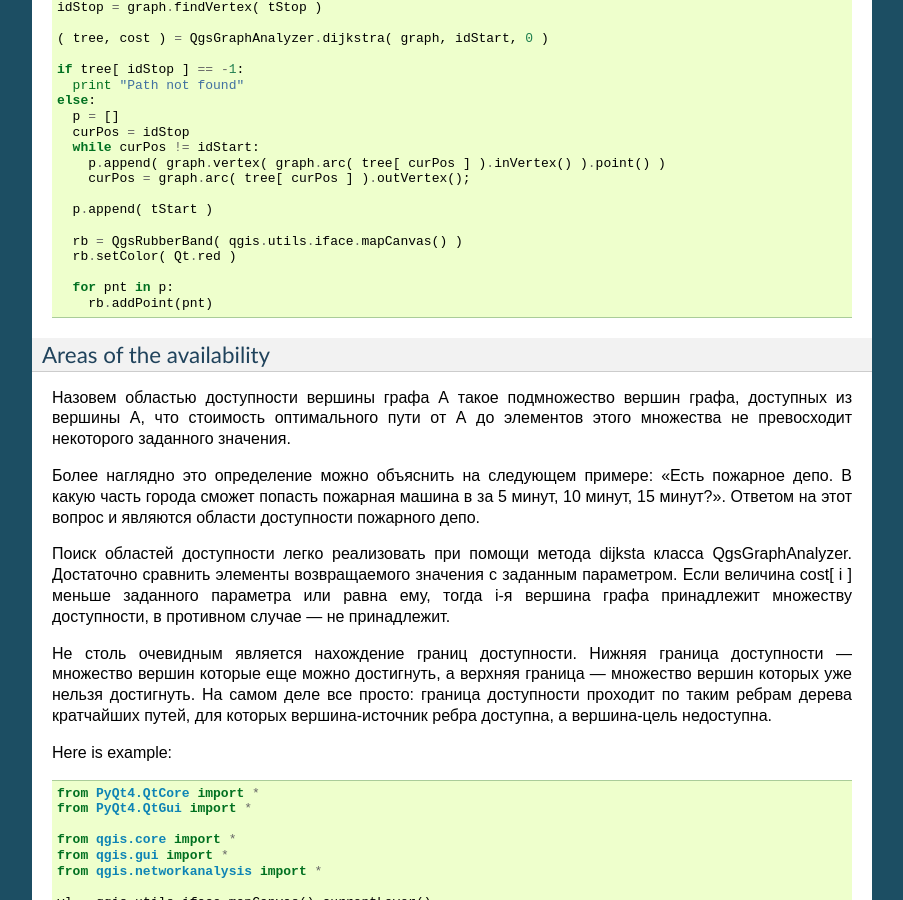
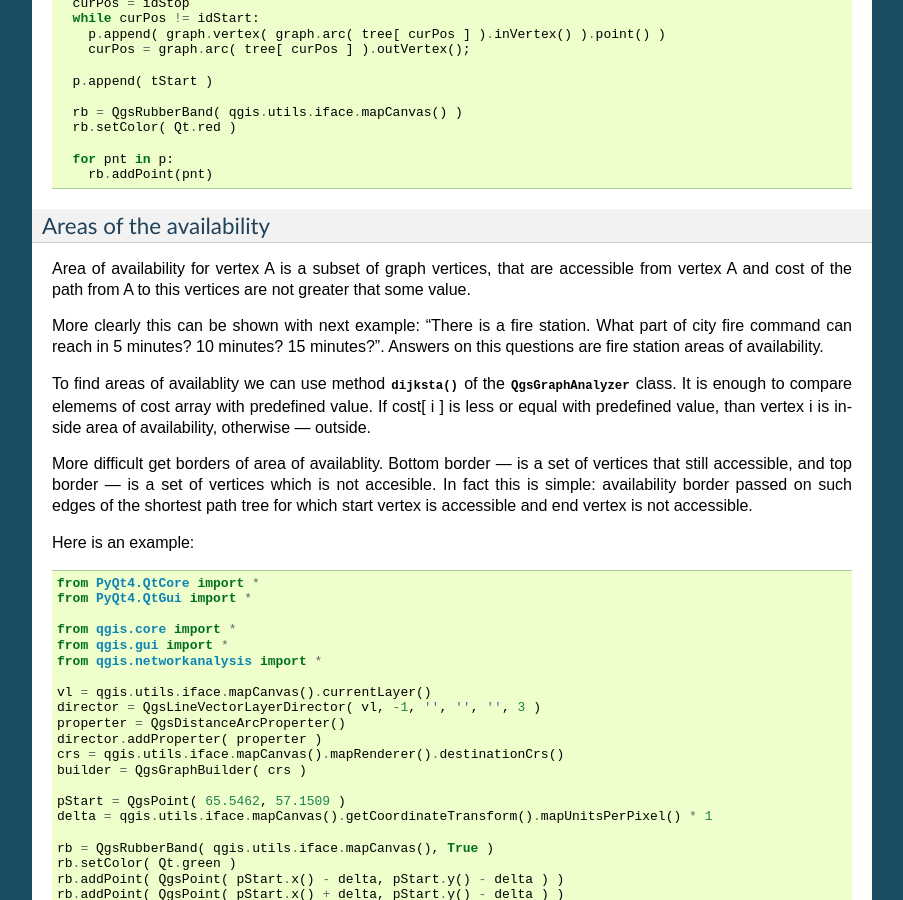
Before and after one commit to slarosa/QGIS-Developer-Cookbook, a Sphinx documentation site: the page built from english_us/source/network-analysis.rst, in a window 1280 px wide and 900 px high, scrolled down 5916 px. Shown: the whole window, without its empty margins (198-1101 px from the left). Built offline with Sphinx 7.4.7, drawn with Linux system fonts in a browser that asks for light colours; some of the changed text lies outside the part shown.

Commit message:
finished network analysis section (needs proofreading)

```diff
--- a/english_us/source/network-analysis.rst
+++ b/english_us/source/network-analysis.rst
@@ -265,36 +265,28 @@
 Finding shortest path
 ^^^^^^^^^^^^^^^^^^^^^
 
-Для получения оптимального маршрута между двумя произвольными точками
-используется следующий подход. Обе точки (начальная A и конечная B)
-«привязываются» к графу на этапе построения, затем при помощи метода
-shortestTree или dijkstra находится дерево кратчайших маршрутов с корнем
-в начальной точке A. В этом же дереве находим конечную точку B и начинаем
-спуск по дереву от точки B к точке А. В общем виде алгоритм можно записать
-так:
+To find optimal path between two points next approach used. Both points
+(start A and end B) are "tied" to graph when it builds. Than using mathods
+:func:`shortestTree` or :func:`dijkstra` we build shortest tree with root
+in the start point A. In same tree we also found end point B and start to
+walk through tree from point B to point A. Whole algorithm can be written
+as::
 
-    присвоим Т = B
-    пока Т != A цикл
-        добавляем в маршрут точку Т
-        берем ребро, которое входит в точку Т
-        находим точку ТТ, из которой это ребро выходит
-        присваиваем Т = ТТ
-    добавляем в маршрут точку А
+    assign Т = B
+    while Т != A
+        add point Т to path
+        get incoming edge for point Т
+        look for point ТТ, that is start point of this edge
+        assign Т = ТТ
+    add point А to path
 
-На этом построение маршрута закончено. Мы получили инвертированный список
-вершин (т.е. вершины идут в обратном порядке, от конечной точки к начальной),
-которые будут посещены при движении по кратчайшему маршруту.
+At this point we have path, in the form of the inverted list of vertices
+(vertices listed in reversed order from end point to start one) that will
+be visited during traveling by this path.
 
-Посмотрите еще раз на дерево кратчайших путей и представьте, что вы можете
-двигаться только против направления стрелочек. При движении из точки №7
-мы рано или поздно попадем в точку №1 (корень дерева) и не сможем двигаться
-дальше.
-
-Вот работающий пример поиска кратчайшего маршрута для Консоли Python QGIS
-(только замените координаты начальной и конечной точки на свои, а также
-выделите слой дорог в списке слоёв карты) с использованием метода shortestTree
-
-::
+Here is sample code for QGIS Python Console (you need to select linestring
+layer in TOC and replace coordinates in code with yours) that used method
+:func:`shortestTree`::
 
   from PyQt4.QtCore import *
   from PyQt4.QtGui import *
@@ -344,9 +336,7 @@
     for pnt in p:
       rb.addPoint(pnt)
 
-А вот пример с использованием метода dikstra
-
-::
+And here is same sample but using :func:`dikstra` method::
 
   from PyQt4.QtCore import *
   from PyQt4.QtGui import *
@@ -396,28 +386,26 @@
 Areas of the availability
 ^^^^^^^^^^^^^^^^^^^^^^^^^
 
-Назовем областью доступности вершины графа А такое подмножество вершин
-графа, доступных из вершины А, что стоимость оптимального пути от А до
-элементов этого множества не превосходит некоторого заданного значения.
+Area of availability for vertex A is a subset of graph vertices, that are
+accessible from vertex A and cost of the path from A to this vertices are
+not greater that some value.
 
-Более наглядно это определение можно объяснить на следующем примере:
-«Есть пожарное депо. В какую часть города сможет попасть пожарная машина
-в за 5 минут, 10 минут, 15 минут?». Ответом на этот вопрос и являются
-области доступности пожарного депо.
+More clearly this can be shown with next example: "There is a fire station.
+What part of city fire command can reach in 5 minutes? 10 minutes? 15 minutes?".
+Answers on this questions are fire station areas of availability.
 
-Поиск областей доступности легко реализовать при помощи метода dijksta
-класса QgsGraphAnalyzer. Достаточно сравнить элементы возвращаемого значения
-с заданным параметром. Если величина cost[ i ] меньше заданного параметра
-или равна ему, тогда i-я вершина графа принадлежит множеству доступности,
-в противном случае — не принадлежит.
+To find areas of availablity we can use method :func:`dijksta` of the
+:class:`QgsGraphAnalyzer` class. It is enough to compare elemems of cost
+array with predefined value. If cost[ i ] is less or equal with predefined
+value, than vertex i is inside area of availability, otherwise --- outside.
 
-Не столь очевидным является нахождение границ доступности. Нижняя граница
-доступности — множество вершин которые еще можно достигнуть, а верхняя
-граница — множество вершин которых уже нельзя достигнуть. На самом деле
-все просто: граница доступности проходит по таким ребрам дерева кратчайших
-путей, для которых вершина-источник ребра доступна, а вершина-цель недоступна.
+More difficult get borders of area of availablity. Bottom border --- is
+a set of vertices that still accessible, and top border --- is a set of
+vertices which is not accesible. In fact this is simple: availability
+border passed on such edges of the shortest path tree for which start vertex
+is accessible and end vertex is not accessible.
 
-Here is example::
+Here is an example::
 
   from PyQt4.QtCore import *
   from PyQt4.QtGui import *
```
